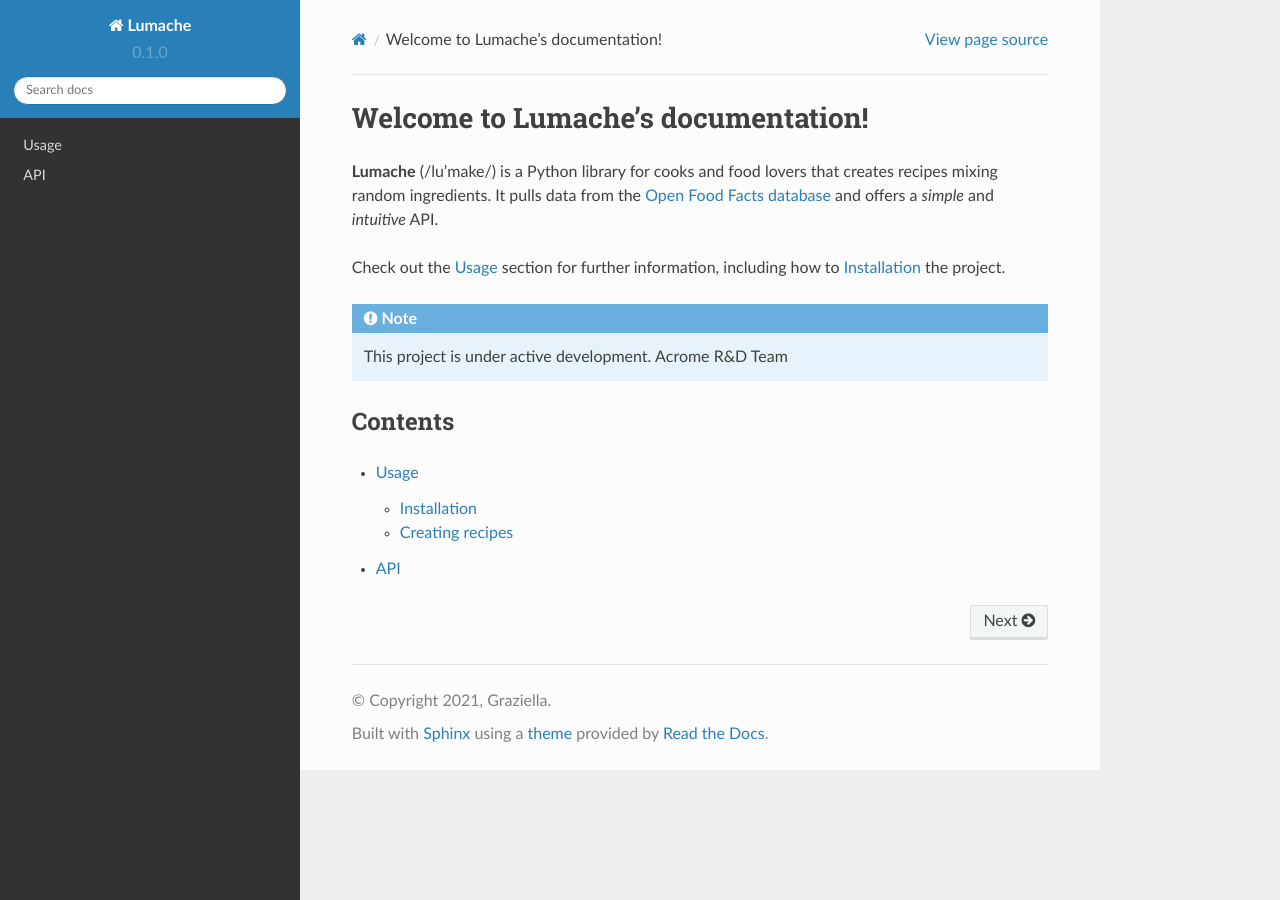
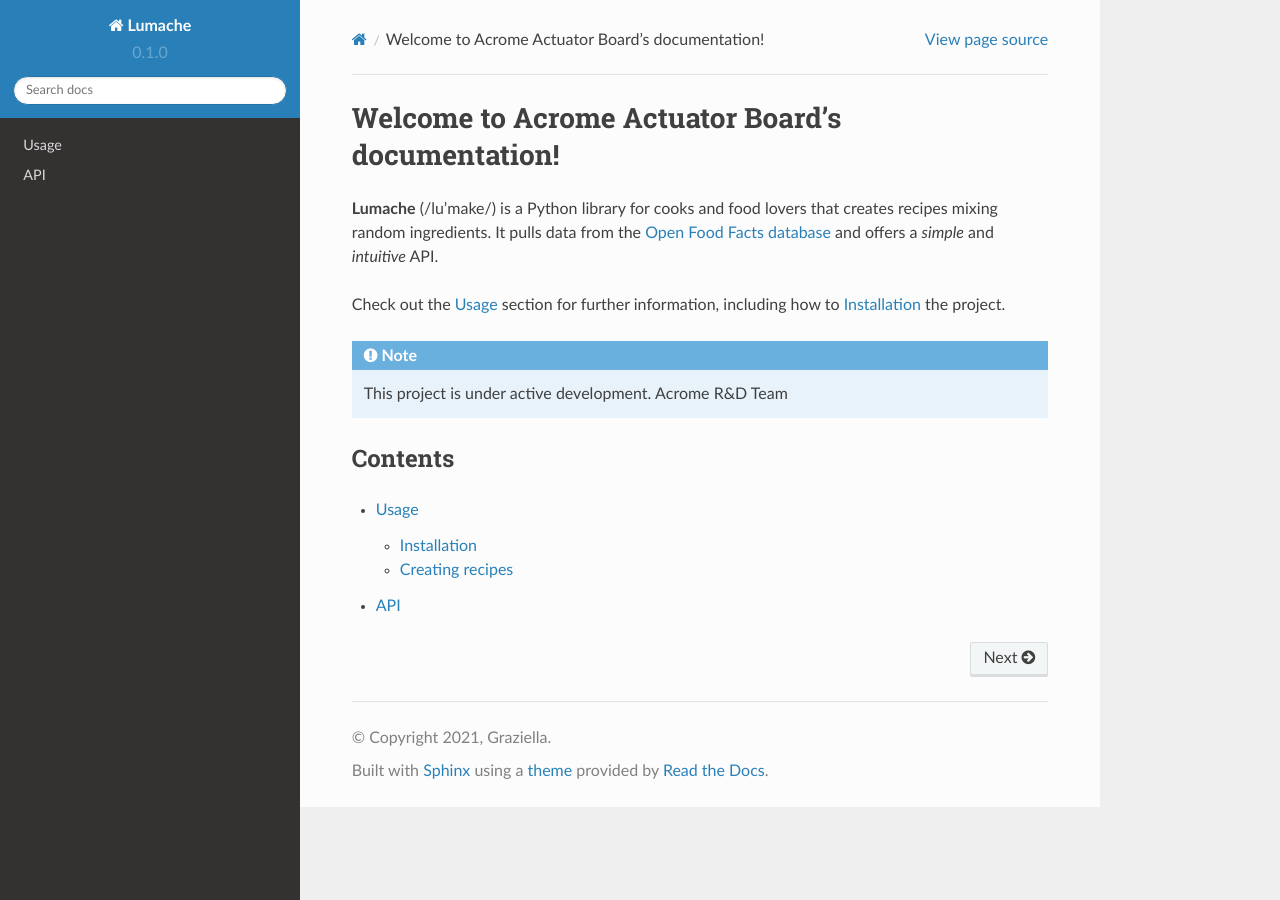
Before and after one commit to serhargun/Acrome-SMD, a Sphinx documentation site: the page built from docs/source/index.rst, in a window 1280 px wide. Built offline with Sphinx 7.4.7 and the Read the Docs theme 2.0.0, drawn with Linux system fonts in a browser that asks for light colours.

Commit message:
Update index.rst

```diff
--- a/docs/source/index.rst
+++ b/docs/source/index.rst
@@ -1,4 +1,4 @@
-Welcome to Lumache's documentation!
+Welcome to Acrome Actuator Board's documentation!
 ===================================
 
 **Lumache** (/lu'make/) is a Python library for cooks and food lovers
```
